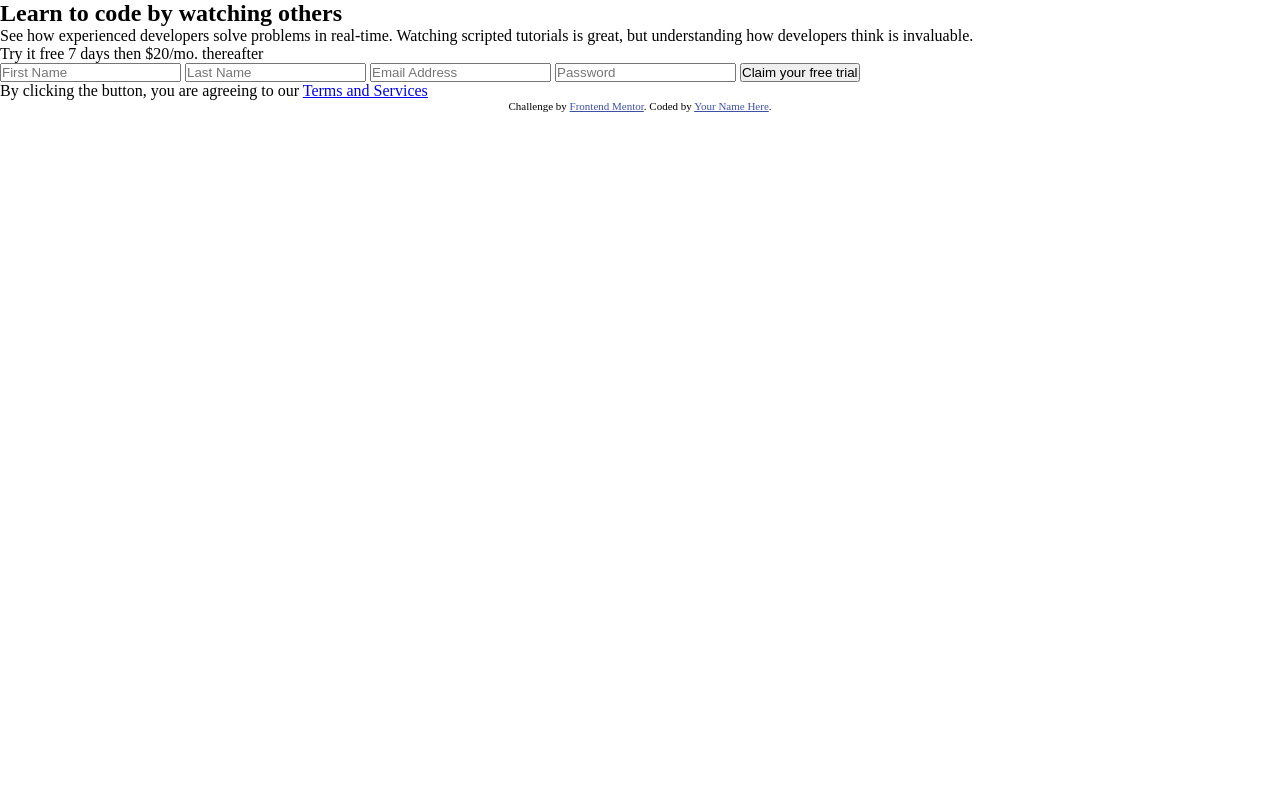
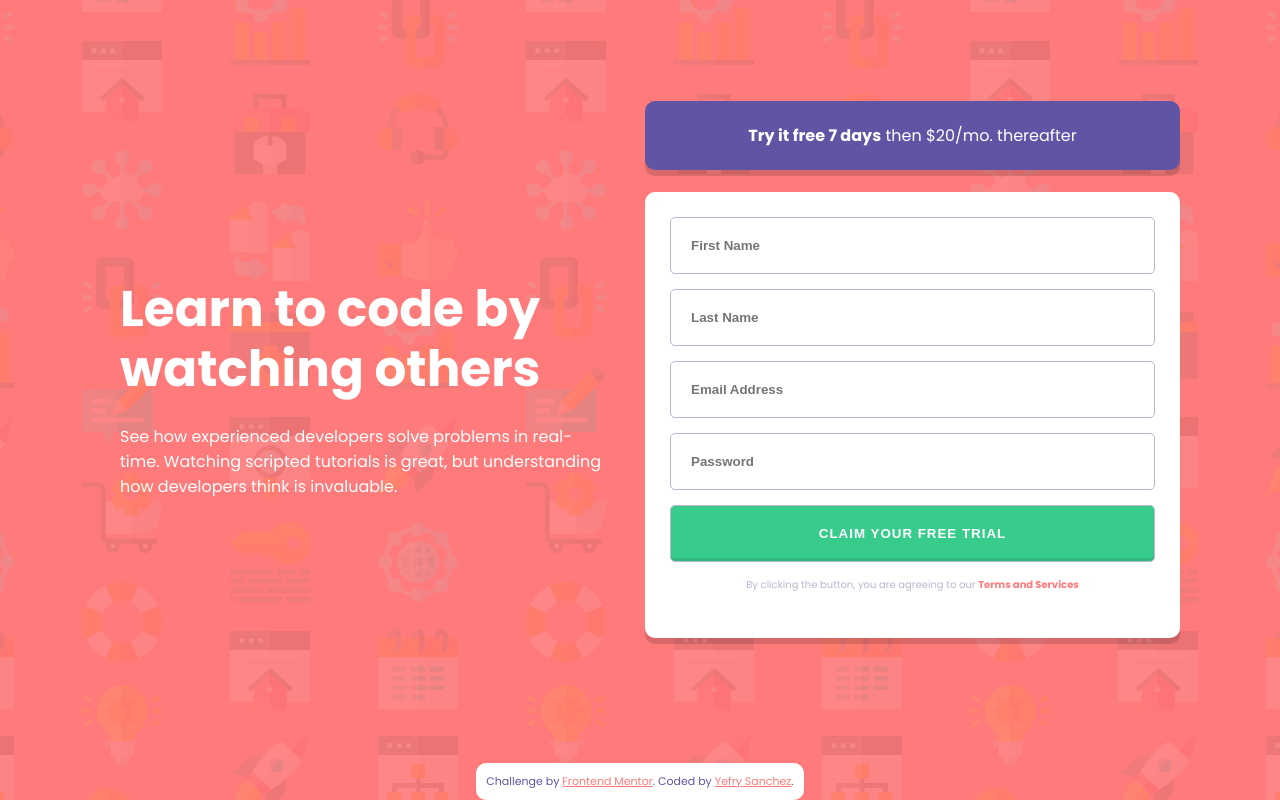
Before and after one commit to y25sanchez/intro-component-with-signup-form-master, a plain HTML site: page index.html in a window 1280 px wide. Drawn offline with Linux system fonts and the light colour scheme.

Commit message:
css completed

```diff
--- a/index.html
+++ b/index.html
@@ -23,7 +23,7 @@
   </head>
   <body>
     <main>
-      <section>
+      <section class="title">
         <h1>Learn to code by watching others</h1>
         <p>
           See how experienced developers solve problems in real-time. Watching
@@ -31,16 +31,16 @@
           invaluable.
         </p>
       </section>
-      <section>
-        <div>
+      <section class="container2">
+        <div class="container__purple-div">
           <p><span>Try it free 7 days</span> then $20/mo. thereafter</p>
         </div>
-        <form>
-          <input type="text" placeholder="First Name" />
-          <input type="text" placeholder="Last Name" />
-          <input type="email" placeholder="Email Address" />
-          <input type="password" placeholder="Password" />
-          <input type="submit" value="Claim your free trial" />
+        <form class="container__form">
+          <input id="first" type="text" placeholder="First Name" />
+          <input id="last" type="text" placeholder="Last Name" />
+          <input id="email" type="email" placeholder="Email Address" />
+          <input id="pass" type="password" placeholder="Password" />
+          <input id="btn" type="submit" value="Claim your free trial" />
           <p>
             By clicking the button, you are agreeing to our
             <a href="http://www.google.com" target="_blank"
@@ -56,7 +56,10 @@
         Challenge by
         <a href="https://www.frontendmentor.io?ref=challenge" target="_blank"
           >Frontend Mentor</a
-        >. Coded by <a href="#">Your Name Here</a>.
+        >. Coded by
+        <a href="https://www.frontendmentor.io/profile/y25sanchez"
+          >Yefry Sanchez</a
+        >.
       </p>
     </footer>
   </body>
--- a/styles.css
+++ b/styles.css
@@ -1,22 +1,179 @@
-*{
-    margin: 0;
-    padding: 0;
-    box-sizing: border-box;
+* {
+  margin: 0;
+  padding: 0;
+  box-sizing: border-box;
 }
 
+html {
+  font-size: 62.5%;
+  font-family: "Poppins", sans-serif;
+}
 
+:root {
+  --Red: hsl(0, 100%, 74%);
+  --Green: hsl(154, 59%, 51%);
+  --Blue: hsl(248, 32%, 49%);
+  --Dark-Blue: hsl(249, 10%, 26%);
+  --Grayish-Blue: hsl(246, 25%, 77%);
+}
 
+body {
+  background-color: var(--Red);
+  background-image: url(/images/bg-intro-mobile.png);
+  background-repeat: no-repeat;
+  background-size: cover;
+  background-position: top;
+  color: white;
+  font-size: 1.6rem;
+}
 
+main {
+  padding: 2.5rem;
+}
 
+.title {
+  text-align: center;
+}
 
+.title h1 {
+  font-size: 3rem;
+  margin: 7rem 3rem 2.5rem;
+  line-height: 3.5rem;
+}
 
+.title p {
+  margin-bottom: 6rem;
+  line-height: 2.5rem;
+}
 
+.container2 {
+  display: flex;
+  flex-direction: column;
+  align-items: center;
+}
+
+.container__purple-div {
+  max-width: 54rem;
+  background-color: var(--Blue);
+  border-radius: 1rem;
+  text-align: center;
+  padding: 2.2rem 7.5rem;
+  box-shadow: 0px 6px 0px 0px rgba(0, 0, 0, 0.15);
+  margin-bottom: 2.2rem;
+}
+
+.container__purple-div span {
+  font-weight: 700;
+}
+
+.container__purple-div p {
+  font-weight: 400;
+}
+
+.container__form {
+  background-color: white;
+  max-width: 54rem;
+  border-radius: 1rem;
+  padding: 2.5rem;
+  box-shadow: 0px 6px 0px 0px rgba(0, 0, 0, 0.15);
+}
+
+.container__form input {
+  width: 100%;
+  border-radius: 0.5rem;
+  padding: 2rem;
+  margin-bottom: 1.5rem;
+  border: 1px solid var(--Grayish-Blue);
+}
+
+input::placeholder {
+  font-weight: 700;
+}
+
+#btn {
+  background-color: var(--Green);
+  font-weight: 600;
+  text-transform: uppercase;
+  color: white;
+  letter-spacing: 1px;
+  box-shadow: inset 0px -3px 0px 0px rgba(0, 0, 0, 0.1);
+}
+
+#btn:hover {
+  opacity: 0.8;
+  cursor: pointer;
+}
+
+.container__form p {
+  color: var(--Grayish-Blue);
+  text-align: center;
+  font-size: 1rem;
+  padding: 0 2.3rem;
+}
+
+.container__form a {
+  text-decoration: none;
+  color: var(--Red);
+  font-weight: 700;
+}
 
 /*---Footer---*/
 .attribution {
   font-size: 11px;
   text-align: center;
+  background-color: white;
+  padding: 1rem;
+  border-radius: 1rem;
+  color: var(--Blue);
 }
 .attribution a {
-  color: hsl(228, 45%, 44%);
+  color: var(--Red);
 }
+
+@media screen and (min-width: 1000px) {
+  body {
+    background-image: url(/images/bg-intro-desktop.png);
+    background-size: cover;
+    background-position: top;
+    height: 100vh;
+    display: flex;
+    flex-direction: column;
+    align-items: center;
+  }
+
+  main {
+    max-width: 144rem;
+    height: 100%;
+    display: flex;
+    align-items: center;
+    justify-content: center;
+    padding: 1.5rem 10rem 4rem 12rem;
+  }
+
+  .title {
+    width: 50%;
+    text-align: start;
+    display: flex;
+    flex-direction: column;
+    align-items: center;
+    margin-bottom: -3rem;
+  }
+
+  .title h1 {
+    margin-left: 0;
+    font-size: 5rem;
+    line-height: 6rem;
+  }
+
+  .title p {
+    padding: 0 4.3rem 0 0;
+  }
+
+  .container__purple-div {
+    width: 100%;
+  }
+
+  .container__form p {
+    padding-bottom: 2rem;
+  }
+}
```
